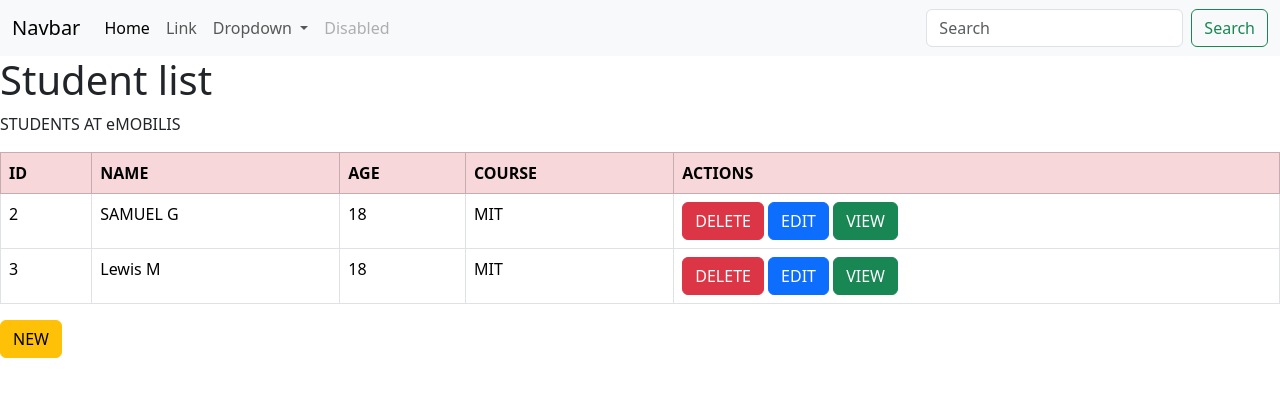
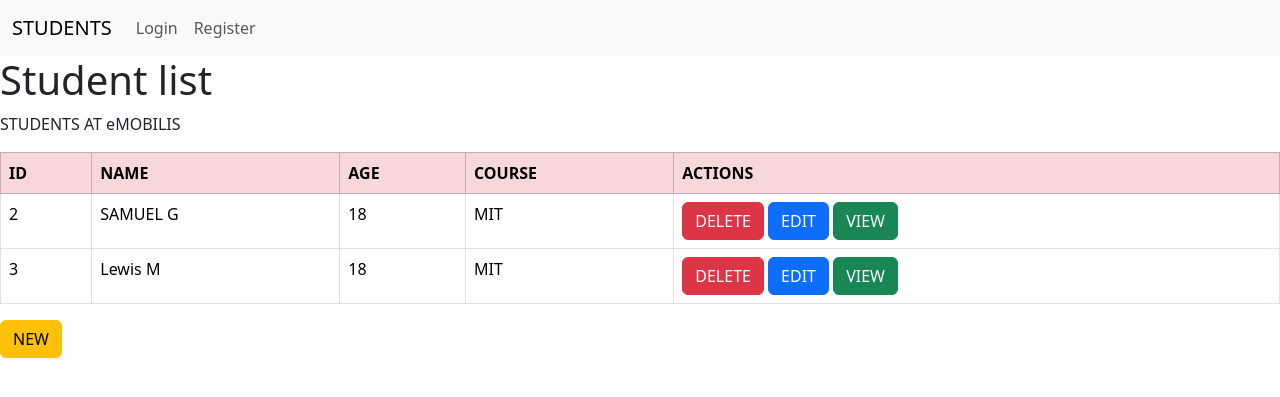
Before and after one commit to sammy-g254/my-django-project-3, a Django app: page / in a window 1280 px wide. Shown: the top 397 px of the page. Run offline with Django 5.2, Linux system fonts and the light colour scheme; data comes from the database, SQL or seed files in the repository; both versions use the stored data as it was after the commit.

Commit message:
`Added user authentication functionality and updated templates and views accordingly`

```diff
--- a/myapp/templates/base.html
+++ b/myapp/templates/base.html
@@ -7,8 +7,9 @@
     <link rel="stylesheet" href="https://cdn.jsdelivr.net/npm/bootstrap@5.3.3/dist/css/bootstrap.min.css">
 </head>
 <body>
-{%include 'navbar.html'%}
+{% include 'navbar.html' %}
     <div>
+
         {%block content %}
 
         {%endblock%}
--- a/myapp/templates/login.html
+++ b/myapp/templates/login.html
@@ -4,7 +4,7 @@
 <form method="POST">
     {%csrf_token%}
     {{form.as_p}}
-    <button type="submit">REGISTER</button>
+    <button type="submit">LOGIN</button>
 </form>
-<p>Already have an account?<a href="#">LOGIN</a></p>
+<p>Already have an account?<a href="{% url "register" %}">REGISTER</a></p>
 {%endblock%}
--- a/myapp/templates/navbar.html
+++ b/myapp/templates/navbar.html
@@ -1,36 +1,55 @@
 <nav class="navbar navbar-expand-lg navbar-light bg-light">
     <div class="container-fluid">
-      <a class="navbar-brand" href="#">Navbar</a>
+      <a class="navbar-brand" href="#">STUDENTS</a>
       <button class="navbar-toggler" type="button" data-bs-toggle="collapse" data-bs-target="#navbarSupportedContent" aria-controls="navbarSupportedContent" aria-expanded="false" aria-label="Toggle navigation">
         <span class="navbar-toggler-icon"></span>
       </button>
       <div class="collapse navbar-collapse" id="navbarSupportedContent">
         <ul class="navbar-nav me-auto mb-2 mb-lg-0">
-          <li class="nav-item">
-            <a class="nav-link active" aria-current="page" href="#">Home</a>
+          {% if user.is_authenticated%}
+            <li class="nav-item">
+            <a class="nav-link active" aria-current="page" href="#">Welcome</a>
           </li>
           <li class="nav-item">
-            <a class="nav-link" href="#">Link</a>
+            <a class="nav-link" href="logout/">Logout</a>
           </li>
-          <li class="nav-item dropdown">
+          {% else %}
+          <li class="nav-item">
+            <a class="nav-link" href="#">Login</a>
+          </li>
+          <li class="nav-item">
+            <a class="nav-link" href="#">Register</a>
+          </li>
+          {% endif %}
+        </ul>
+        <!--
+
+
+
+                  <li class="nav-item dropdown">
             <a class="nav-link dropdown-toggle" href="#" id="navbarDropdown" role="button" data-bs-toggle="dropdown" aria-expanded="false">
-              Dropdown
+             Add New user
             </a>
             <ul class="dropdown-menu" aria-labelledby="navbarDropdown">
-              <li><a class="dropdown-item" href="#">Action</a></li>
-              <li><a class="dropdown-item" href="#">Another action</a></li>
+              <li><a class="dropdown-item" href="#">Login</a></li>
+              <li><a class="dropdown-item" href="#">Register</a></li>
               <li><hr class="dropdown-divider"></li>
-              <li><a class="dropdown-item" href="#">Something else here</a></li>
             </ul>
           </li>
           <li class="nav-item">
             <a class="nav-link disabled" href="#" tabindex="-1" aria-disabled="true">Disabled</a>
           </li>
-        </ul>
+
+
+
+
         <form class="d-flex">
           <input class="form-control me-2" type="search" placeholder="Search" aria-label="Search">
           <button class="btn btn-outline-success" type="submit">Search</button>
         </form>
+
+
+        -->
       </div>
     </div>
   </nav>
--- a/myapp/templates/register.html
+++ b/myapp/templates/register.html
@@ -1,10 +1,11 @@
 {%extends 'base.html'%}
 {%block content%}
+{%exclude 'navbar.html'%}
 <h1>REGISTER</h1>
 <form method="POST">
     {%csrf_token%}
     {{form.as_p}}
     <button type="submit">REGISTER</button>
 </form>
-<p>Already have an account?<a href="#">LOGIN</a></p>
+<p>Already have an account?<a href="{% url "login"%}">LOGIN</a></p>
 {%endblock%}
--- a/myapp/urls.py
+++ b/myapp/urls.py
@@ -9,5 +9,7 @@ urlpatterns = [
     #path('<int:pk>/update/', views.update_student, name='update'),
     path('delete/<int:id>/', views.delete_student, name='delete'),
     path('update/<int:id>/', views.update_student, name='update'),
-    path('register/', views.register_user, name='register')
+    path('register/', views.register_user, name='register'),
+    path('login/', views.login_user, name='login'),
+    path('logout/', views.logout_user, name='logout')
 ]
--- a/myapp/views.py
+++ b/myapp/views.py
@@ -1,6 +1,10 @@
 from django.shortcuts import redirect, render
+from django.shortcuts import redirect
 from .forms import StudentForm, RegisterForm
 from .models import Student
+from django.contrib.auth import login
+from django.contrib.auth import logout
+from django.contrib.auth.forms import AuthenticationForm
 
 # Create your views here.
 
@@ -40,6 +44,22 @@ def register_user(request):
     if request.method=='POST':
         form=RegisterForm(request.POST)
         if form.is_valid():
-            form.save()
+            user=form.save()
+            login(request,user)
             return redirect('index')
+    else:
+        form=RegisterForm()
     return render(request,'register.html',{'form':form})
+def login_user(request):
+    form=AuthenticationForm()
+    if request.method=='POST':
+        form=AuthenticationForm(request,data=request.POST)
+        if form.is_valid():
+            user=form.get_user()
+            login(request,user)
+            return redirect('index')
+    else:
+        form=AuthenticationForm()
+    return render(request,'login.html',{'form':form})
+def logout_user(request):
+    return redirect(request,'login.html')
```
Also changed, not shown: db.sqlite3.
